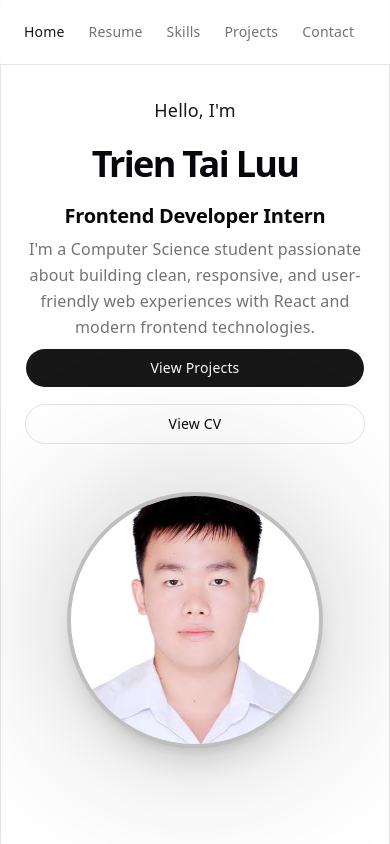
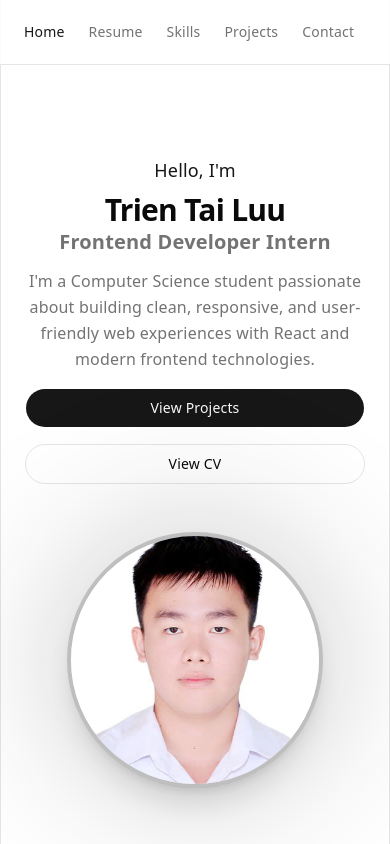
Before and after one commit to tailuutrien/portfolio, a React (Vite) app: page / in a window 390 px wide. Shown: the top 844 px of the page. Built offline with nearby package versions, Linux system fonts and the light colour scheme.

Commit message:
delete global h1,h2 style for right display in mobile; improve image display position

```diff
--- a/index.html
+++ b/index.html
@@ -2,7 +2,6 @@
 <html lang="en">
   <head>
     <meta charset="UTF-8" />
-    <link rel="icon" type="image/svg+xml" href="/favicon.svg" />
     <meta name="viewport" content="width=device-width, initial-scale=1.0" />
     <title>Trien-Tai Luu</title>
   </head>
--- a/src/index.css
+++ b/src/index.css
@@ -136,27 +136,8 @@ body {
 h1,
 h2 {
   font-family: var(--heading);
-  color: var(--text-h);
 }
 
-h1 {
-  font-size: 56px;
-  letter-spacing: -1.68px;
-  margin: 32px 0;
-  @media (max-width: 1024px) {
-    font-size: 36px;
-    margin: 20px 0;
-  }
-}
-h2 {
-  font-size: 24px;
-  line-height: 118%;
-  letter-spacing: -0.24px;
-  margin: 0 0 8px;
-  @media (max-width: 1024px) {
-    font-size: 20px;
-  }
-}
 p {
   margin: 0;
 }
--- a/src/pages/Homepage.jsx
+++ b/src/pages/Homepage.jsx
@@ -6,7 +6,7 @@ import { Link } from "react-router";
 const Homepage = () => {
   return (
     <PageTransition>
-      <div className="grid grid-cols-1 lg:grid-cols-2 items-center gap-12">
+      <div className="mt-20 grid grid-cols-1 lg:grid-cols-2 items-center gap-12">
 
         {/* Left Content */}
         <div className="space-y-6 text-center lg:text-left">
@@ -16,12 +16,12 @@ const Homepage = () => {
           </p>
 
           {/* Name */}
-          <h1 className="text-4xl sm:text-5xl lg:text-6xl font-bold tracking-tight">
+          <h1 className="mt-2 mb-0 text-3xl sm:text-4xl lg:text-5xl font-bold tracking-tight text-foreground">
             Trien Tai Luu
           </h1>
 
           {/* Position */}
-          <h2 className="text-2xl sm:text-3xl font-semibold text-muted-foreground">
+          <h2 className="mb-3 text-xl sm:text-2xl lg:text-4xl font-semibold text-muted-foreground">
             Frontend Developer Intern
           </h2>
 
@@ -33,7 +33,7 @@ const Homepage = () => {
           </p>
 
           {/* CTA */}
-          <div className="flex flex-col sm:flex-row justify-center lg:justify-start gap-4 mt-2">
+          <div className="flex flex-col sm:flex-row justify-center lg:justify-start gap-4 mt-4">
             <Button size="lg">
               <Link to="/projects">
                 View Projects
@@ -62,7 +62,7 @@ const Homepage = () => {
               <img
                 src="avatar.jpg"
                 alt="Trien-Tai Luu"
-                className="w-full h-full object-cover"
+                className="w-full h-full object-cover object-[50%_45%] scale-100"
               />
             </div>
           </div>
--- a/src/pages/Resume.jsx
+++ b/src/pages/Resume.jsx
@@ -22,13 +22,14 @@ const Resume = () => {
         <div className="mb-12 flex flex-col gap-6 border-b pb-8 md:flex-row md:items-end md:justify-between">
           <div>
 
-            <h1 className="text-4xl font-bold tracking-tight md:text-5xl">
+            <h1 className="text-4xl font-bold tracking-tight md:text-5xl ">
               Trien Tai Luu
             </h1>
 
-            <p className="mt-3 text-xl text-muted-foreground">
+            <p className="text-xl text-muted-foreground">
               Frontend Developer Intern
             </p>
+
           </div>
 
           <Button>
```
Also changed, not shown: public/avatar.jpg.
